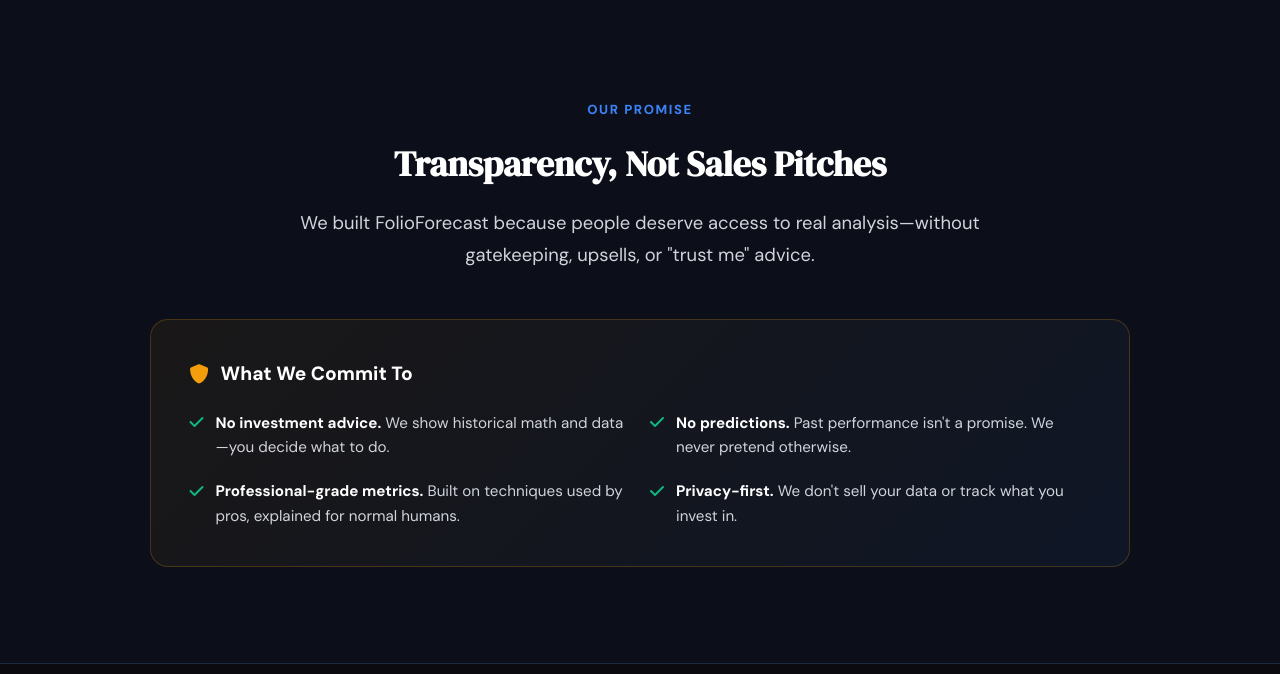
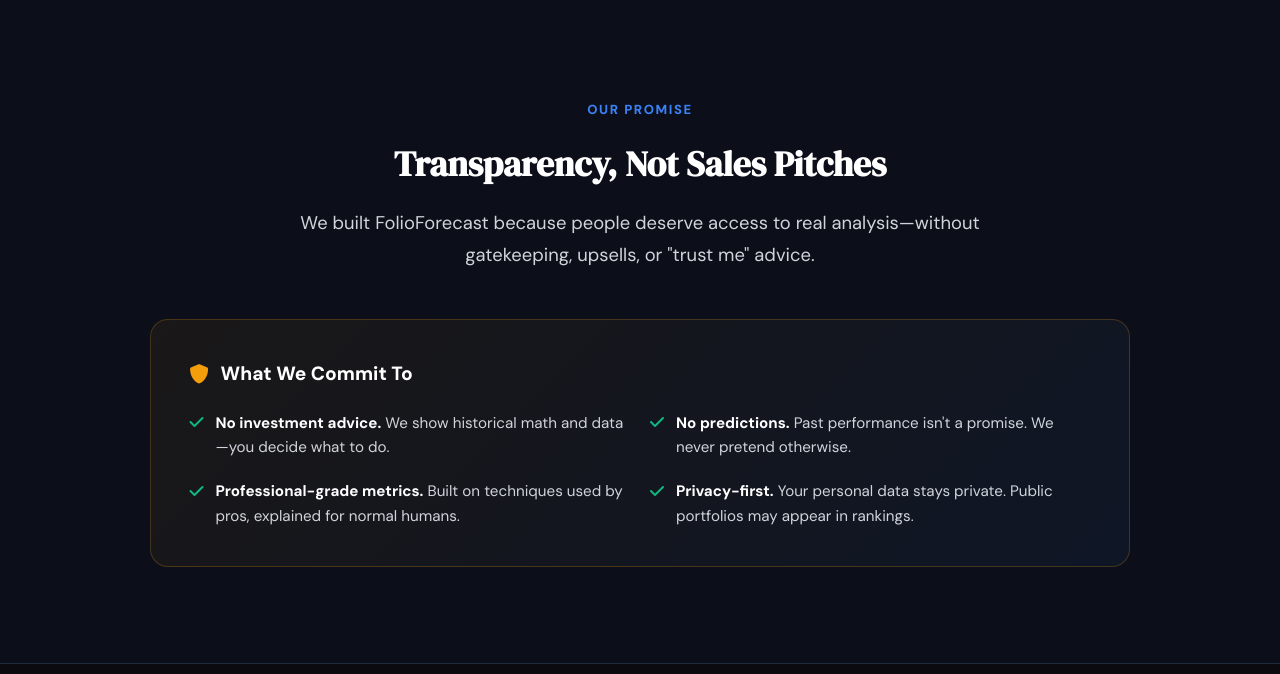
Before and after one commit to shadow6-actual/V6_EODHD_POpt, a Flask app: page / in a window 1280 px wide. Shown: the part 2434-3108 px from the top of the page. Run offline with Flask 3, Linux system fonts and the light colour scheme.

Commit message:
Update landing.html
nested pricing update

```diff
--- a/webapp/templates/landing.html
+++ b/webapp/templates/landing.html
@@ -1008,7 +1008,7 @@
           </div>
           <div class="trust-point">
             <i class="fas fa-check"></i>
-            <p><strong>Privacy-first.</strong> We don't sell your data or track what you invest in.</p>
+            <p><strong>Privacy-first.</strong> Your personal data stays private. Public portfolios may appear in rankings.</p>
           </div>
         </div>
       </div>
```
